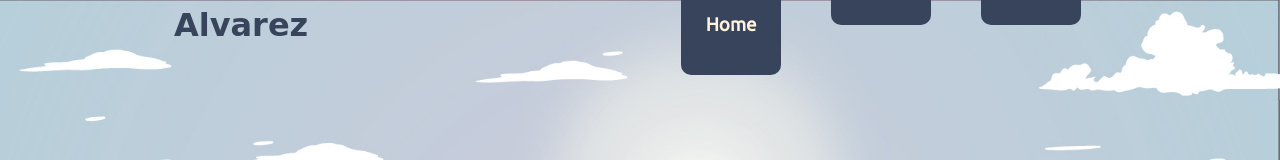
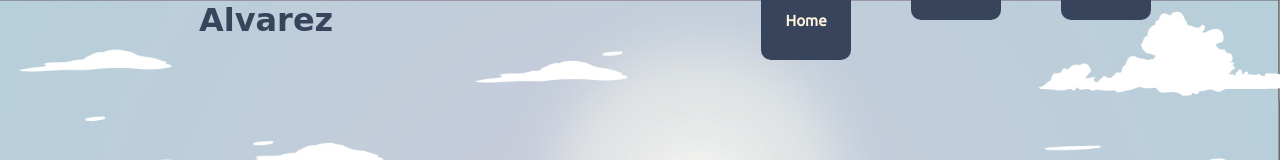
Before and after one commit to AlexisKenAlvarez/Project_ZZ, a plain HTML site: page index.html in a window 1280 px wide. Shown: the top 160 px of the page. Drawn offline with nearby package versions, Linux system fonts and the light colour scheme; a script that the page names is missing; a web font is replaced by a local one.

Commit message:
fixed nav

```diff
--- a/ind.css
+++ b/ind.css
@@ -87,6 +87,7 @@ html, body {
   width: 100%;
   position: fixed;
   z-index: 9999999;
+  height: 5vh;
 }
 
 .nav_wrapper {
@@ -100,21 +101,22 @@ html, body {
 }
 
 .nav_right {
-  height: 50px;
+  height: 100%;
   max-width: 450px;
-  width: 100%;
+  width: 100vh;
   display: flex;
   justify-content: space-around;
   align-items: center;
   font-family: 'Ubuntu', sans-serif;
   color: #38445c;
+  margin-right: -100px;
 }
 
 .home, .about, .contact {
   background-color: #38445c;
   border-radius: 10px;
-  height: 200%;
-  width: 100px;
+  height: 10vh;
+  width: 20%;
   justify-content: center;
   display: flex;
   align-items: center;
@@ -122,17 +124,15 @@ html, body {
   transition: transform 0.2s ease-in-out;
 }
 
+.nav_text {
+  font-size: 1.9vh;
+}
+
+
 .active {
   transform: translateY(0%);
 }
 
-#home_div {
-  width: 100%;
-  height: 100%;
-  display: flex;
-  align-items: center;
-  justify-content: center;
-}
 
 a {
   text-decoration: none;
--- a/index.html
+++ b/index.html
@@ -22,19 +22,19 @@
     <div class="nav_wrapper">
       <h4 class="nav_logo">Alvarez</h4>
       <div class="nav_right">
-        <a class="home" id="nav_button">
+        <a href="#" class="home" id="nav_button">
           <div id="home_div">
-          <h3 class="">Home</h3>
+          <h3 class="nav_text">Home</h3>
           </div>
         </a>
         <a href="#" class="about" id="nav_button">
           <div>
-          <h3 class="">About</h3>
+          <h3 class="nav_text">About</h3>
           </div>
         </a>
         <a href="#" class="contact" id="nav_button">
           <div>
-          <h3 class="">Contact</h3>
+          <h3 class="nav_text">Contact</h3>
           </div>
         </a>
       </div>
```
